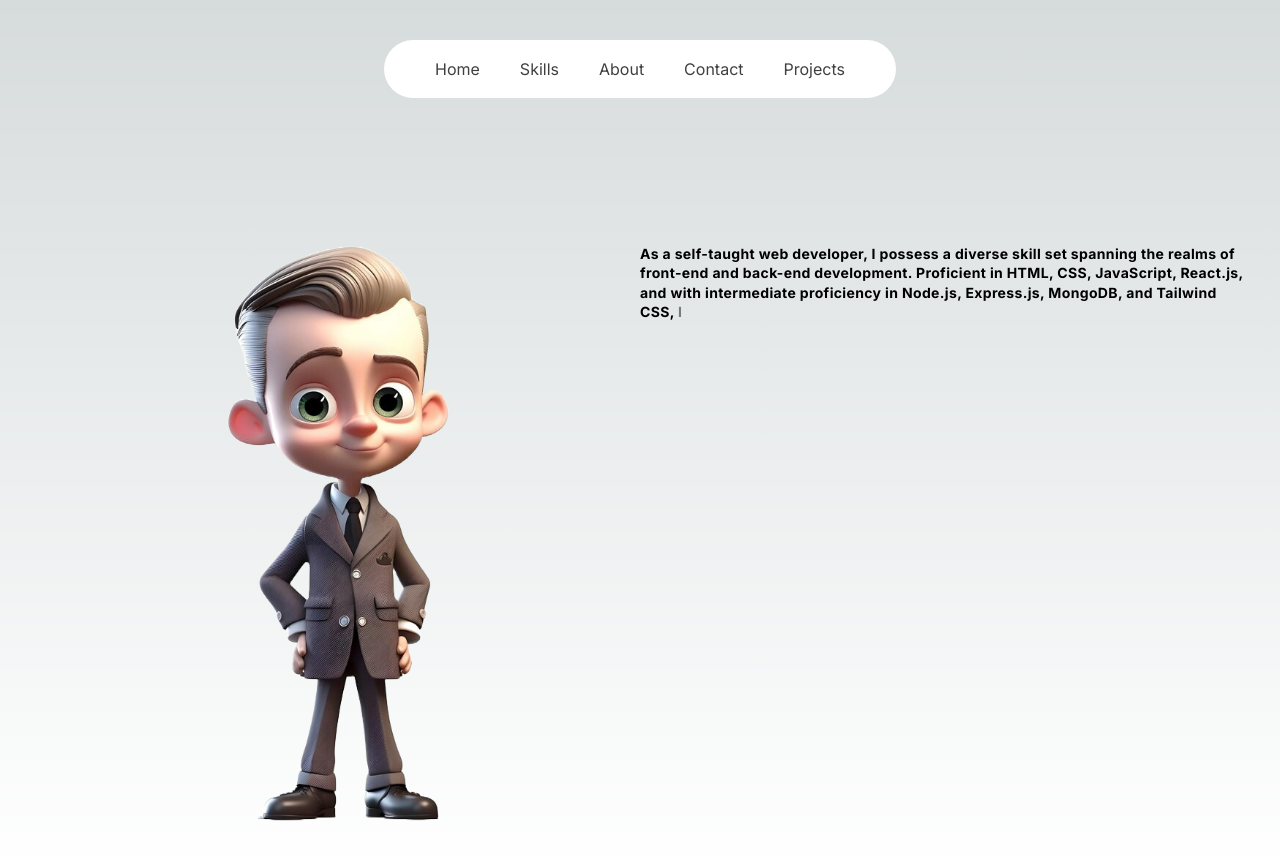
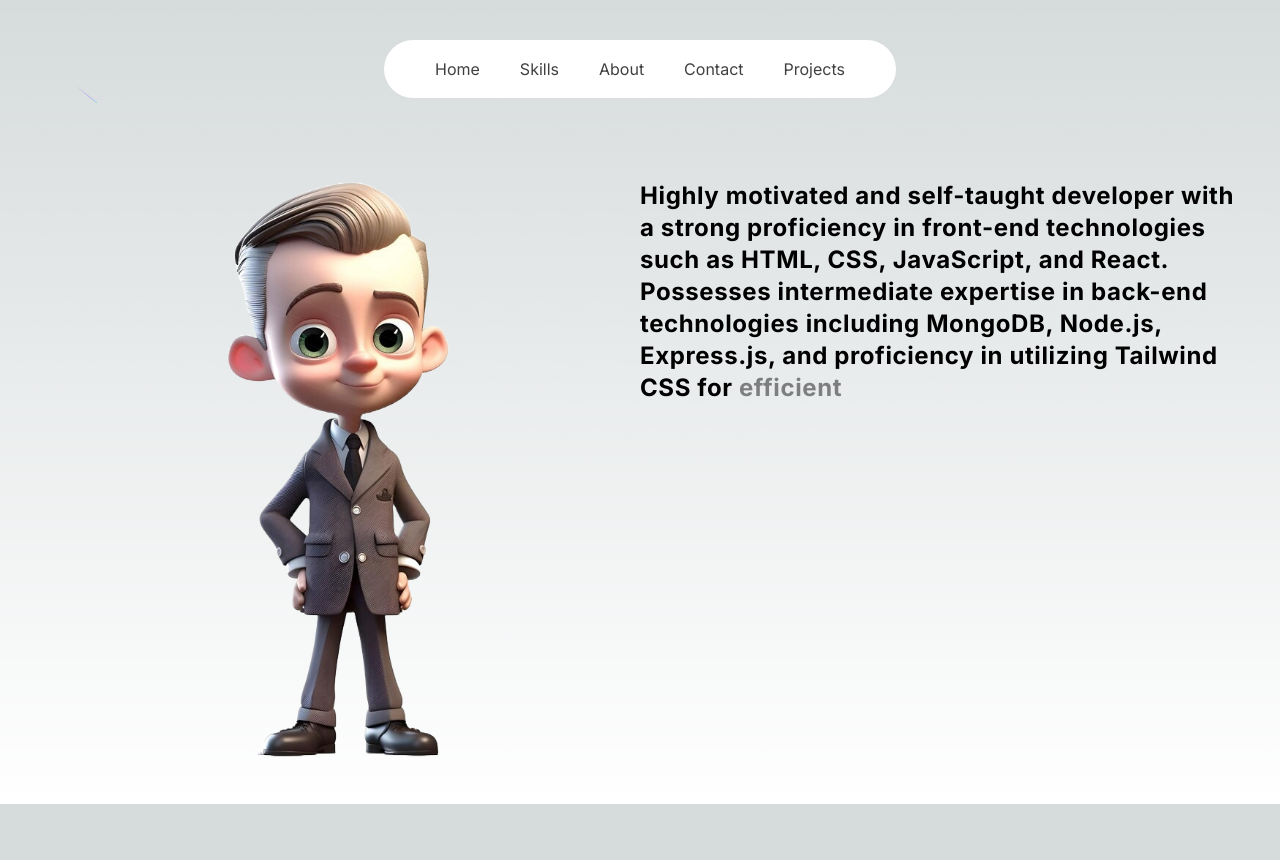
Before and after one commit to bharathkumar369/portfolio, a Next.js app: page /about in a window 1280 px wide. Shown: the top 860 px of the page. After the commit the page ends 804 px from the top, so only its background shows below. Built offline with nearby package versions, Linux system fonts and the light colour scheme.

Commit message:
about update

```diff
--- a/src/app/about/page.jsx
+++ b/src/app/about/page.jsx
@@ -1,17 +1,19 @@
-
-'use client'
+"use client";
 
 import { TextGenerateEffect } from "@/components/ui/text-generate-effect";
 import Image from "next/image";
 import { motion } from "framer-motion";
-import about from "../../../public/about.png"
+import about from "../../../public/about.png";
 import { BackgroundBeams } from "../../components/ui/background-beams";
 
-const words = "As a self-taught web developer, I possess a diverse skill set spanning the realms of front-end and back-end development. Proficient in HTML, CSS, JavaScript, React.js, and with intermediate proficiency in Node.js, Express.js, MongoDB, and Tailwind CSS, I have successfully designed and developed numerous websites through hands-on practice and experimentation.\n  My expertise extends beyond the basics; I have implemented advanced techniques to enhance user experience and streamline development processes. For instance, I leverage useContext to avoid prop drilling, ensuring cleaner and more maintainable code. Additionally, I utilize GSAP library for fluid animations, adding a touch of dynamism to my projects. \n \n In terms of backend development, I am well-versed in creating RESTful APIs using Node.js and Express.js. Leveraging CRUD operations, I build full-stack applications that seamlessly integrate frontend and backend functionalities. MongoDB serves as my go-to database solution, allowing me to efficiently manage data through well-defined schemas and robust API development. \n \n Driven by a passion for continuous learning and improvement, I am committed to staying updated with the latest industry trends and best practices. My dedication to professionalism, coupled with my practical expertise, enables me to deliver high-quality, scalable web solutions tailored to meet the unique needs of each project."
+const words =
+  "Highly motivated and self-taught developer with a strong proficiency in front-end technologies such as HTML, CSS, JavaScript, and React. Possesses intermediate expertise in back-end technologies including MongoDB, Node.js, Express.js, and proficiency in utilizing Tailwind CSS for efficient styling. Proven track record of creating several practice websites, demonstrating a keen interest in web development and a dedication to continuous learning.";
 
 const About = () => {
   return (
-        <main className="mt-48 p-9 flex flex-row h-full justify-center">
+    <main className="mt-32 p-9 flex flex-col gap-10 h-full justify-center">
+      {/* <center>ABOUT</center> */}
+      <section className="flex flex-row">
         <motion.div
           initial={{ opacity: 0.0, y: -40 }}
           whileInView={{ opacity: 1, y: 0 }}
@@ -22,13 +24,17 @@ const About = () => {
           }}
           className="w-1/2"
         >
-            <div><Image src={about} alt="about"/></div></motion.div>
+          <div>
+            <Image src={about} alt="about" />
+          </div>
+        </motion.div>
 
-            <div className="w-1/2" >
-                <TextGenerateEffect words={words}/>
+        <div className="w-1/2">
+          <TextGenerateEffect words={words} />
         </div>
-
+      </section>
+      <BackgroundBeams />
     </main>
-    )
-}
+  );
+};
 export default About;
--- a/src/app/page.tsx
+++ b/src/app/page.tsx
@@ -11,6 +11,7 @@ import heropic from "../../public/19362653.png";
 import { TypewriterEffect } from "@/components/ui/typewriter-effect";
 import Projects from "./projects/page";
 import About from "./about/page";
+import Skills from "./skills/page";
 import { BackgroundBeams } from "@/components/ui/background-beams";
 import Link from "next/link";
 
@@ -35,8 +36,9 @@ const Home = () => {
   ];
 
   return (
-    <main className="flex flex-col mt-[12rem]">
-      <section className="flex flex-row ">
+    <main className="flex flex-col w-full  snap-y snap-mandatory">
+      <section className="flex flex-col sm:flex-row sm:mt-[2rem] h-lvh">
+
         <motion.div
           initial={{ opacity: 0.0, y: 40 }}
           whileInView={{ opacity: 1, y: 0 }}
@@ -57,21 +59,31 @@ const Home = () => {
             <HoverBoardButton />
           </Link>
         </motion.div>
+
         <motion.div
           initial={{ opacity: 0.0, y: -40 }}
           whileInView={{ opacity: 1, y: 0 }}
-          transition={{
-            delay: 0.3,
-            duration: 2,
-            ease: "easeInOut",
-          }}
+
+          // exit={{opacity:0, y:0}}
+
+
           className="relative flex flex-col gap-4 items-center justify-center px-4 w-1/2"
         >
-          <div>
-            <Image src={heropic} alt="heroPic" />
-          </div>
+            <Image src={heropic} alt="heroPic" className="w-full "/>
         </motion.div>
       </section>
+
+      {/* <section className="h-lvh snap-start">
+        <About/>
+      </section>
+
+      <section className="h-lvh snap-start">
+        <Projects/>
+      </section>
+
+      <section className="h-lvh snap-start">
+        <Skills/>
+      </section> */}
 
       <BackgroundBeams />
     </main>
--- a/src/components/ui/text-generate-effect.tsx
+++ b/src/components/ui/text-generate-effect.tsx
@@ -45,7 +45,7 @@ export const TextGenerateEffect = ({
   return (
     <div className={cn("font-bold", className)}>
       <div className="mt-4">
-        <div className=" dark:text-white text-black text-sm leading-snug tracking-wide">
+        <div className=" dark:text-white text-black text-sm sm:text-lg lg:text-xl xl:text-2xl leading-snug tracking-wide">
           {renderWords()}
         </div>
       </div>
```
Lines whose indentation alone changed are shown as unchanged.
